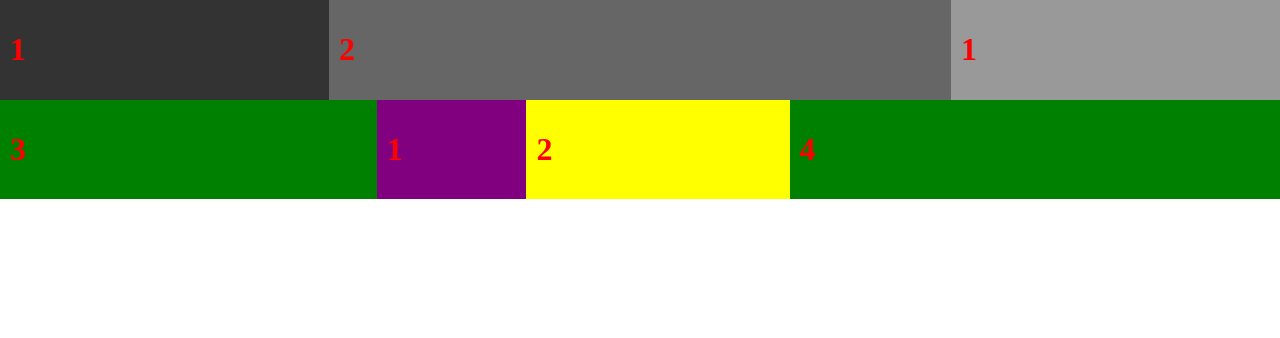
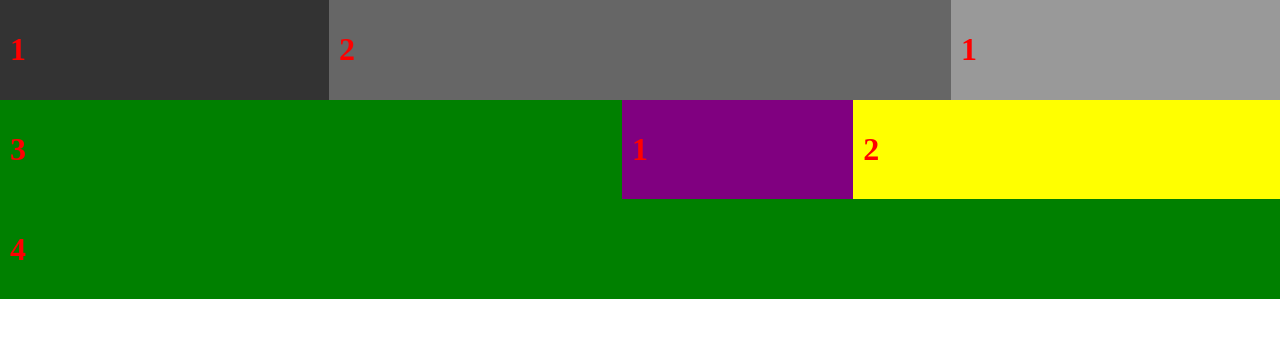
Before and after one commit to tpeelstand/Learning-Flexbox, a website: page source/index.pug in a window 1280 px wide. Drawn offline with nearby package versions, Linux system fonts and the light colour scheme; files that its build step writes are made by us from their sources.

Commit message:
Update to layout

```diff
--- a/source/index.pug
+++ b/source/index.pug
@@ -23,5 +23,6 @@ html(lang="en")
         h1 1
       .flex-six
         h1 2
+    .container-flex
       .flex-seven
         h1 4
```
Also changed, not shown: index.html.
